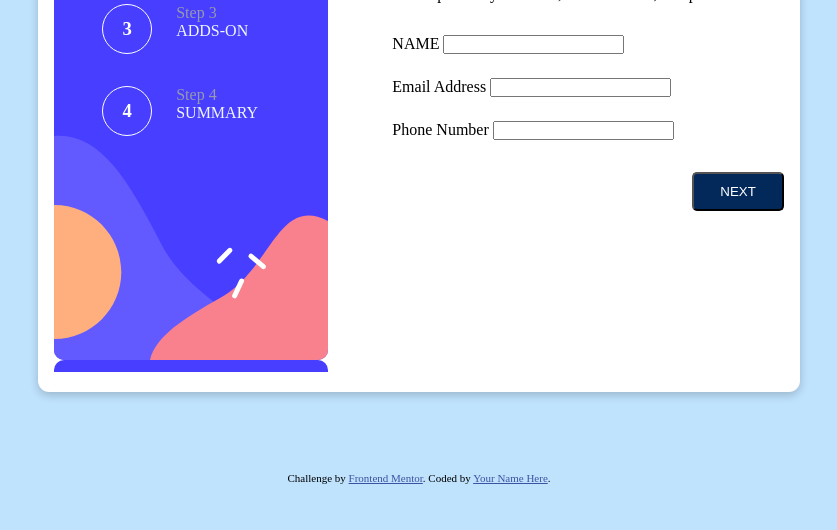
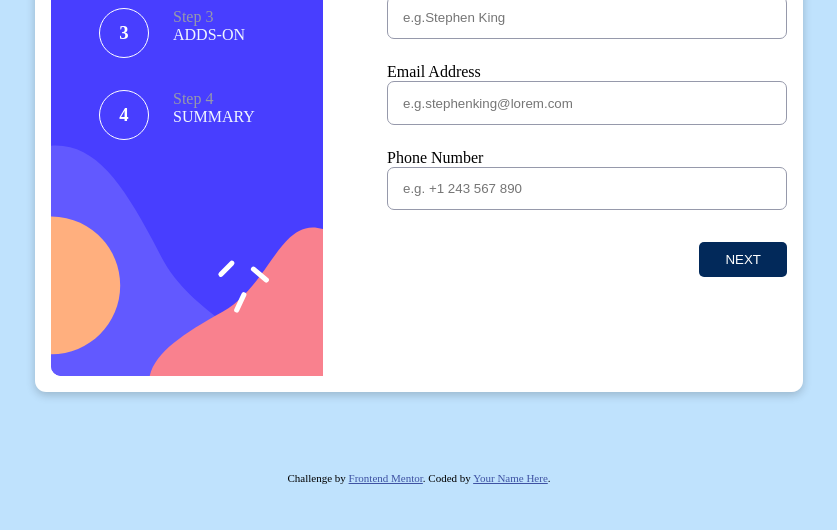
Before and after one commit to Erick384/Multi-step-form, a plain HTML site: page index.html in a window 1280 px wide. Shown: the part 270-800 px from the top of the page, without its empty margins (221-1058 px from the left). Drawn offline with Linux system fonts and the light colour scheme.

Commit message:
Multi-step-form Uploads

```diff
--- a/index.html
+++ b/index.html
@@ -58,21 +58,21 @@
       </div>
       <div class="right">
         <div class="header">
-          <h2>Personal info</h2>
+          <h1>Personal info</h1>
           <p>Please provide your name, email address, and phone number.</p>
         </div>
         <div class="form">
           <div class="inputs">
-            <label for="text">NAME</label>
-            <input type="text" />
+            <label for="text">NAME</label><br>
+            <input type="text" placeholder="e.g.Stephen King"/>
           </div>
           <div class="inputs">
-            <label for="text">Email Address</label>
-            <input type="email" name="text" id="email" />
+            <label for="text">Email Address</label><br>
+            <input type="email" name="text" id="email" placeholder="e.g.stephenking@lorem.com" />
           </div>
           <div class="inputs">
-            <label for="number">Phone Number</label>
-            <input type="number" name="phonenumber" id="phonenumber" />
+            <label for="number">Phone Number</label><br>
+            <input type="number" size="3rem" id="phonenumber" placeholder="e.g. +1 243 567 890" />
           </div>
         </div>
         <div class="button">
--- a/style.css
+++ b/style.css
@@ -21,6 +21,7 @@ body {
   border-radius: 0.7rem;
   height: 77vh;
   background-color: hsl(0, 0%, 100%);
+  width: 60vw;
 }
 .left {
   background-image: url(./assets/images/bg-sidebar-desktop.svg);
@@ -28,7 +29,10 @@ body {
   display: flex;
   flex-direction: column;
   gap: 2rem;
-  height: 72.5vh;
+  height: 100%;
+  /* width: 100%; */
+  background-repeat: no-repeat;
+  background-size: cover;
 }
 .left1 {
   display: flex;
@@ -55,6 +59,13 @@ body {
   /* font-size: 20px; */
   color: hsl(231, 11%, 63%);
 }
+.inputs input{
+    width: 25rem;
+    height: 2.7rem;
+    border-radius: 7px;
+    border: 1px solid hsl(231, 11%, 63%);
+    padding-left: 15px;
+}
 .right {
   display: flex;
   flex-direction: column;
@@ -68,12 +79,13 @@ body {
 }
 .button {
   display: flex;
-  justify-content: right;
+  align-self: flex-end;
 }
 .button button {
   background-color: hsl(213, 96%, 18%);
   border-radius: 5px;
   padding: 10px;
+  border: none;
 }
 .button button a {
   text-decoration: none;
```
